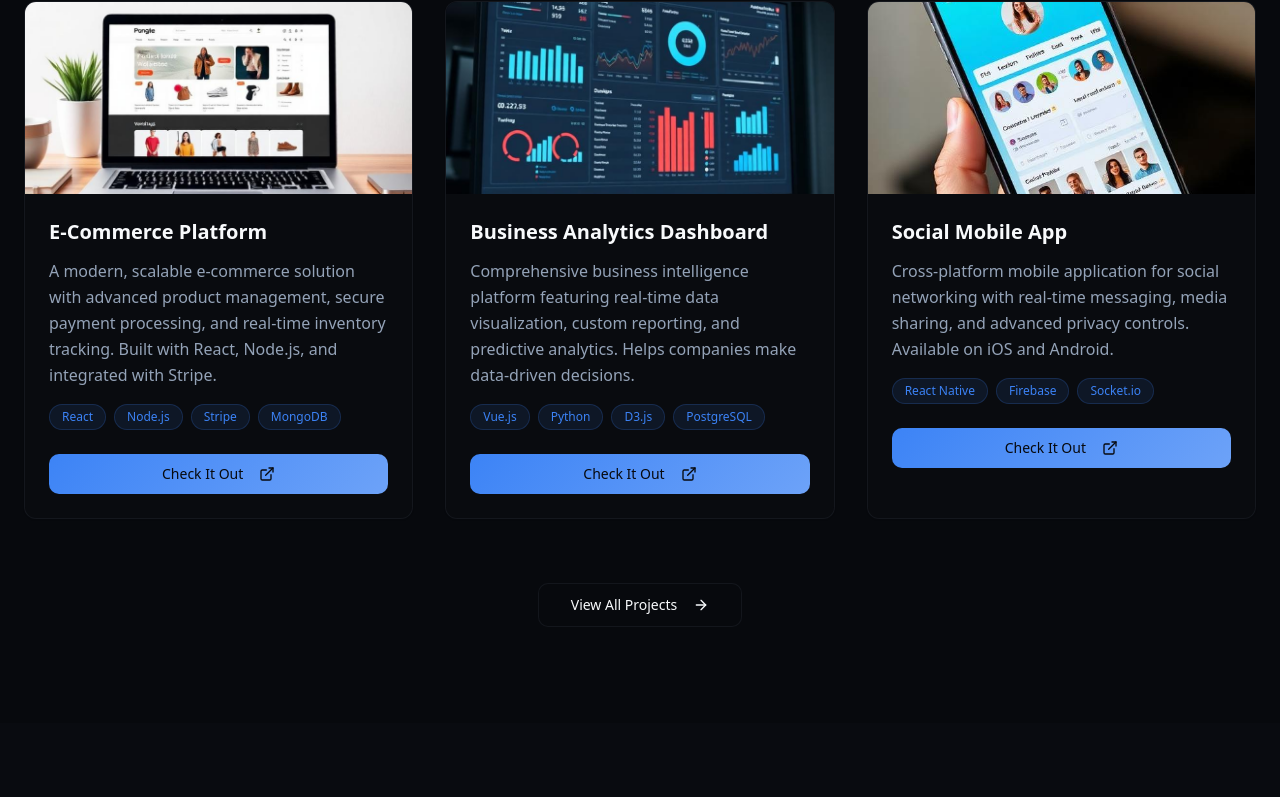
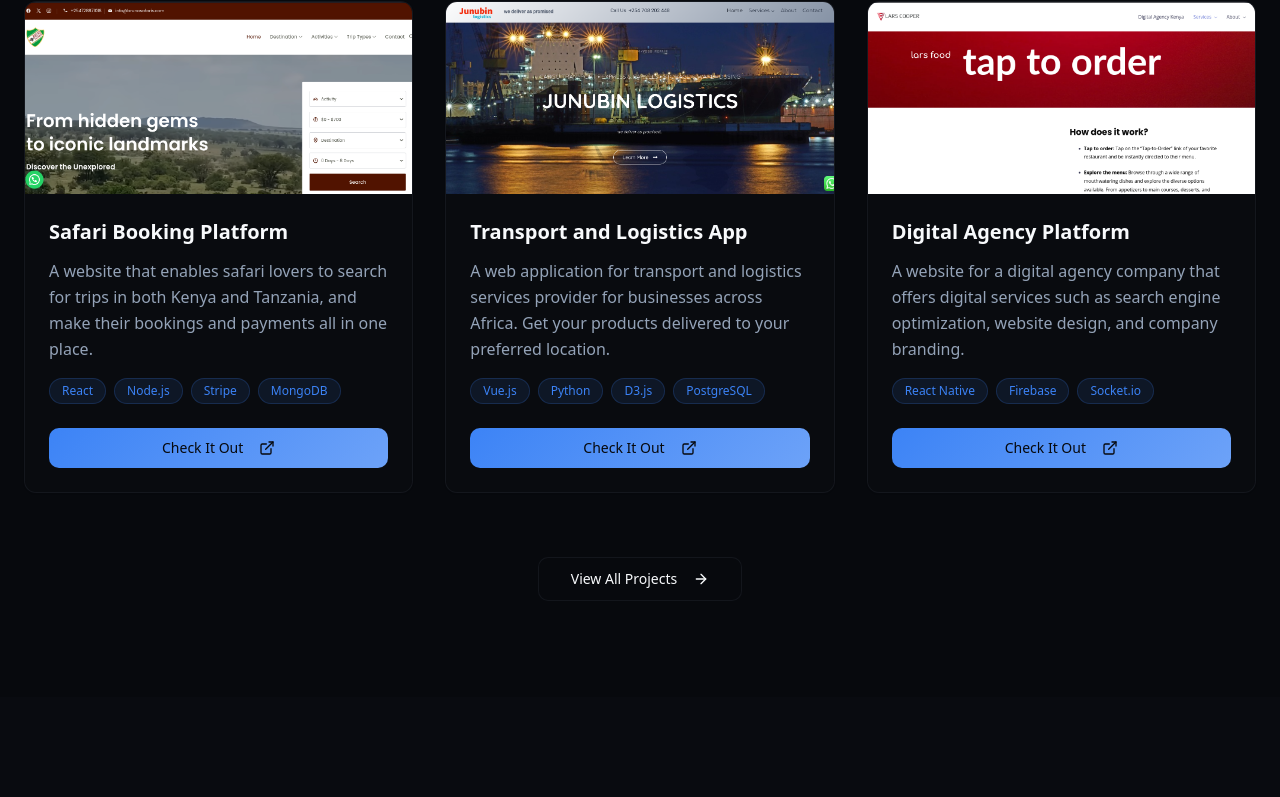
Before and after one commit to JosephOkumu/AltraTek_Solutions, a React (Vite) app: page / in a window 1280 px wide. Shown: the part 1984-2781 px from the top of the page. Built offline with nearby package versions, Linux system fonts and the light colour scheme.

Commit message:
feat: add more projects

```diff
--- a/src/components/Projects.tsx
+++ b/src/components/Projects.tsx
@@ -2,6 +2,12 @@ import { Button } from "@/components/ui/button";
 import { Card, CardContent } from "@/components/ui/card";
 import { ExternalLink, ArrowRight } from "lucide-react";
 import { useState } from "react";
+import brunoSafaris from "@/images/BrunoSafaris.png";
+import junubin from "@/images/junubin.png";
+import larsfood from "@/images/larsfood.png";
+import afyamawinguni from "@/images/afyamawinguni.png";
+import redginger from "@/images/redginger.png";
+import bigfish from "@/images/bigfish.png";
 import ecommerceProject from "@/images/project-ecommerce.jpg";
 import dashboardProject from "@/images/project-dashboard.jpg";
 import mobileProject from "@/images/project-mobile.jpg";
@@ -12,51 +18,51 @@ const Projects = () => {
   const allProjects = [
     {
       id: 1,
-      title: "E-Commerce Platform",
-      description: "A modern, scalable e-commerce solution with advanced product management, secure payment processing, and real-time inventory tracking. Built with React, Node.js, and integrated with Stripe.",
-      image: ecommerceProject,
+      title: "Safari Booking Platform",
+      description: "A website that enables safari lovers to search for trips in both Kenya and Tanzania, and make their bookings and payments all in one place.",
+      image: brunoSafaris,
       tags: ["React", "Node.js", "Stripe", "MongoDB"],
-      url: "#"
+      url: "https://brunosafaris.com/"
     },
     {
       id: 2,
-      title: "Business Analytics Dashboard",
-      description: "Comprehensive business intelligence platform featuring real-time data visualization, custom reporting, and predictive analytics. Helps companies make data-driven decisions.",
-      image: dashboardProject,
+      title: "Transport and Logistics App",
+      description: "A web application for transport and logistics services provider for businesses across Africa. Get your products delivered to your preferred location.",
+      image: junubin,
       tags: ["Vue.js", "Python", "D3.js", "PostgreSQL"],
-      url: "#"
+      url: "https://junubinlogistics.com/"
     },
     {
       id: 3,
-      title: "Social Mobile App",
-      description: "Cross-platform mobile application for social networking with real-time messaging, media sharing, and advanced privacy controls. Available on iOS and Android.",
-      image: mobileProject,
+      title: "Digital Agency Platform",
+      description: "A website for a digital agency company that offers digital services such as search engine optimization, website design, and company branding.",
+      image: larsfood,
       tags: ["React Native", "Firebase", "Socket.io"],
-      url: "#"
+      url: "https://larscooper.com/"
     },
     {
       id: 4,
       title: "Healthcare Portal",
       description: "Comprehensive healthcare management system for patients and providers with appointment scheduling, medical records, and telehealth capabilities.",
-      image: ecommerceProject,
+      image: afyamawinguni,
       tags: ["Angular", "Spring Boot", "MySQL", "Docker"],
-      url: "#"
+      url: "http://afyamawinguni.com/"
     },
     {
       id: 5,
-      title: "Learning Management System",
-      description: "Interactive platform for online education and course management with video streaming, progress tracking, and assessment tools.",
-      image: dashboardProject,
+      title: "Food Ordering Platform",
+      description: "A tap-to-order platform that enables clients to review the menu and make orders to be delivered to their specified location.",
+      image: redginger,
       tags: ["Next.js", "GraphQL", "Prisma", "Vercel"],
-      url: "#"
+      url: "https://bit.ly/redgingertaptoorder"
     },
     {
       id: 6,
-      title: "Real Estate Platform",
-      description: "Modern real estate marketplace with virtual tours, property analytics, and advanced search capabilities for buyers and sellers.",
-      image: mobileProject,
+      title: "Online Menu Platform",
+      description: "A tap-to-order platform that enables clients to review the menu and make orders to be delivered to their specified location.",
+      image: bigfish,
       tags: ["React", "Python", "Redis", "Mapbox"],
-      url: "#"
+      url: "https://bit.ly/bigfishtaptoorder"
     }
   ];
 
```
